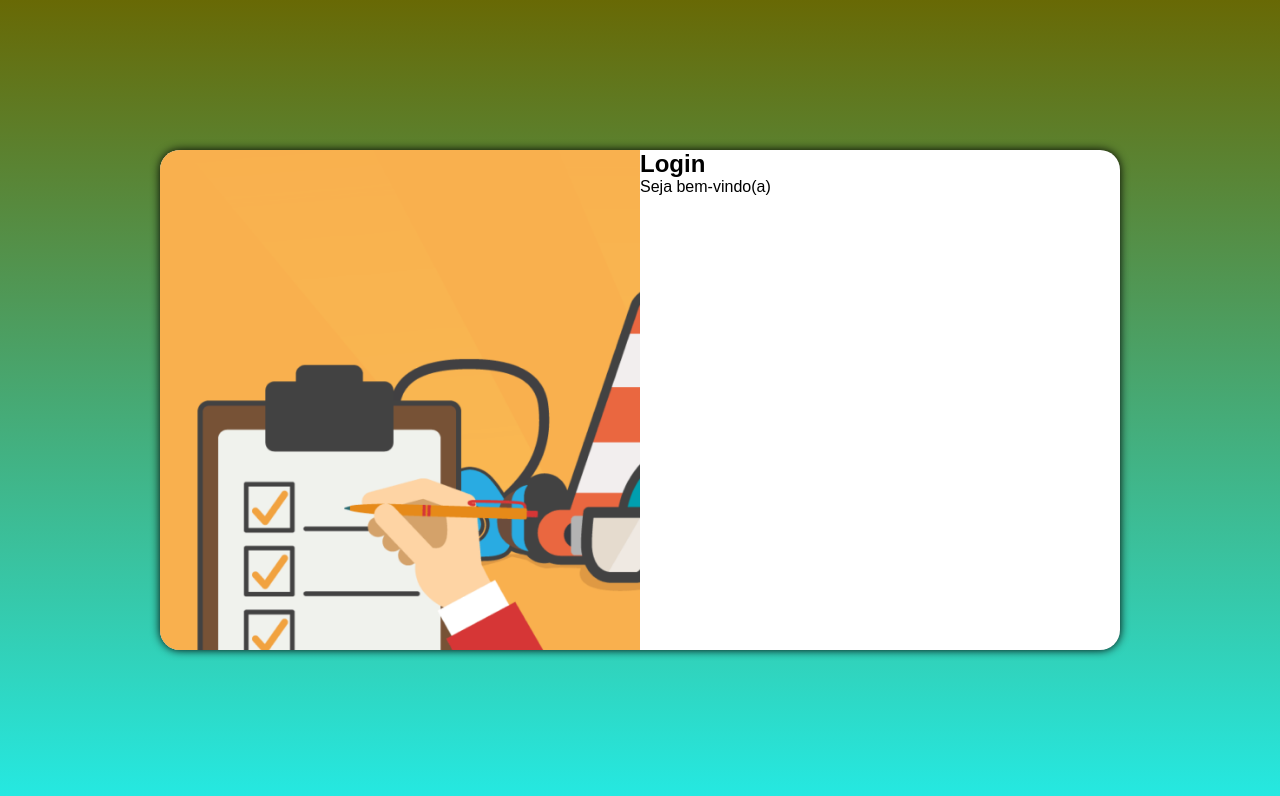
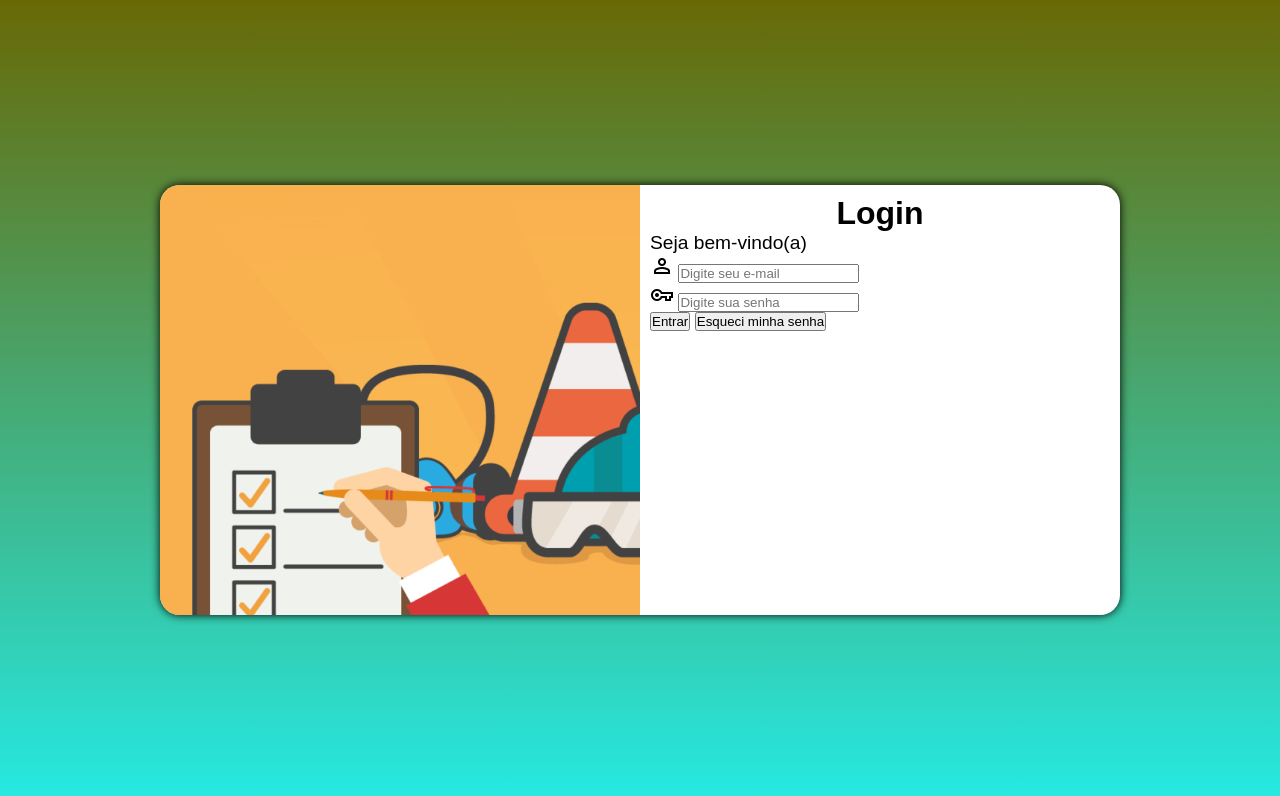
Before and after one commit to pedromrtns/cadastro-epi, a plain HTML site: page frontend/login.html in a window 1280 px wide. Drawn offline with nearby package versions, Linux system fonts and the light colour scheme.

Commit message:
formulario

```diff
--- a/frontend/estilos/login.css
+++ b/frontend/estilos/login.css
@@ -28,7 +28,7 @@ section#login{
 
     background-color: white;
     width: 250px;
-    height: 500px;
+    height: 430px;
     border-radius: 20px;
     box-shadow: 0px 0px 10px ;
 
@@ -43,7 +43,17 @@ section#login > div#imagem_login {
     height: 200px;
 }
 
-/* section#login > div#formulario{
+section#login > div#formulario{
     display: block;
     padding: 10px;
-} */
+
+}
+
+div#formulario > h1 {
+    display: block;
+    text-align: center;
+}
+
+div#formulario > p {
+    font-size: 0.8em;
+}
--- a/frontend/estilos/media-query.css
+++ b/frontend/estilos/media-query.css
@@ -41,4 +41,12 @@
         float: right;
         width: 50%;
     }
+
+    div#formulario > h1 {
+        font-size: 2em;
+    }
+
+    div#formulario > p {
+        font-size: 1.2em;
+    }
 }
--- a/frontend/login.html
+++ b/frontend/login.html
@@ -4,6 +4,7 @@
     <meta charset="UTF-8">
     <meta name="viewport" content="width=device-width, initial-scale=1.0">
     <title>Login</title>
+    <link href="https://fonts.googleapis.com/css2?family=Material+Symbols+Outlined" rel="stylesheet">
     <link rel="stylesheet" href="estilos/login.css">
     <link rel="stylesheet" href="estilos/media-query.css">
 </head>
@@ -16,9 +17,18 @@
             <div id="formulario">
                 <h1>Login</h1>
                 <p>Seja bem-vindo(a)</p>
-                <form action="" method="post">
-
-
+                <form action="login.php" method="post" autocomplete="on">
+                    <div class="campo">
+                        <span class="material-symbols-outlined">person</span>
+                        <input type="email" name="login" id="ilogin" placeholder="Digite seu e-mail" autocomplete="email" required maxlength="30">
+                        <label for="ilogin"></label>
+                        <p>
+                        <span class="material-symbols-outlined">vpn_key</span>
+                        <input type="password" name="senha" id="ipassword" placeholder="Digite sua senha" autocomplete="current-password" required minlength="5" maxlength="10">
+                        <label for="ipassword"></label>
+                    </div>
+                    <input type="submit" value="Entrar">
+                    <button>Esqueci minha senha</button>
                 </form>
             </div>
         </section>
```
